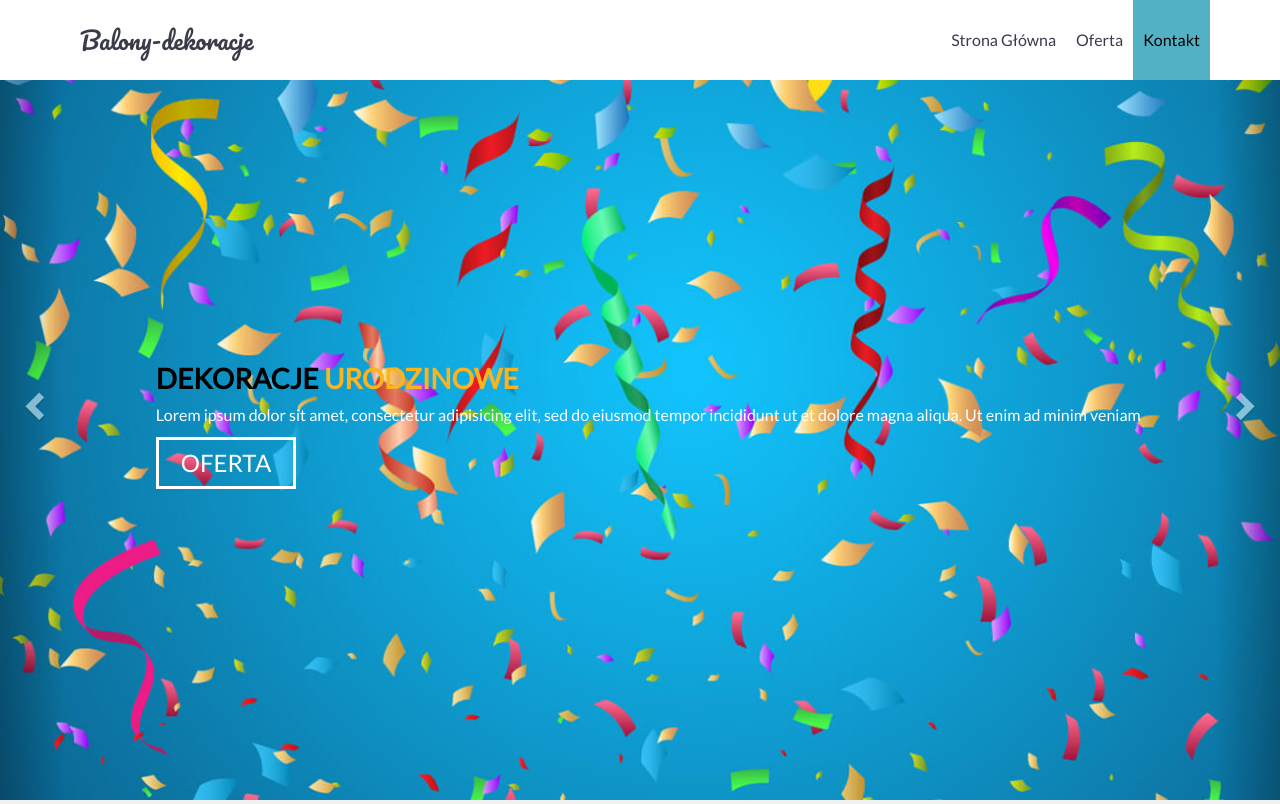
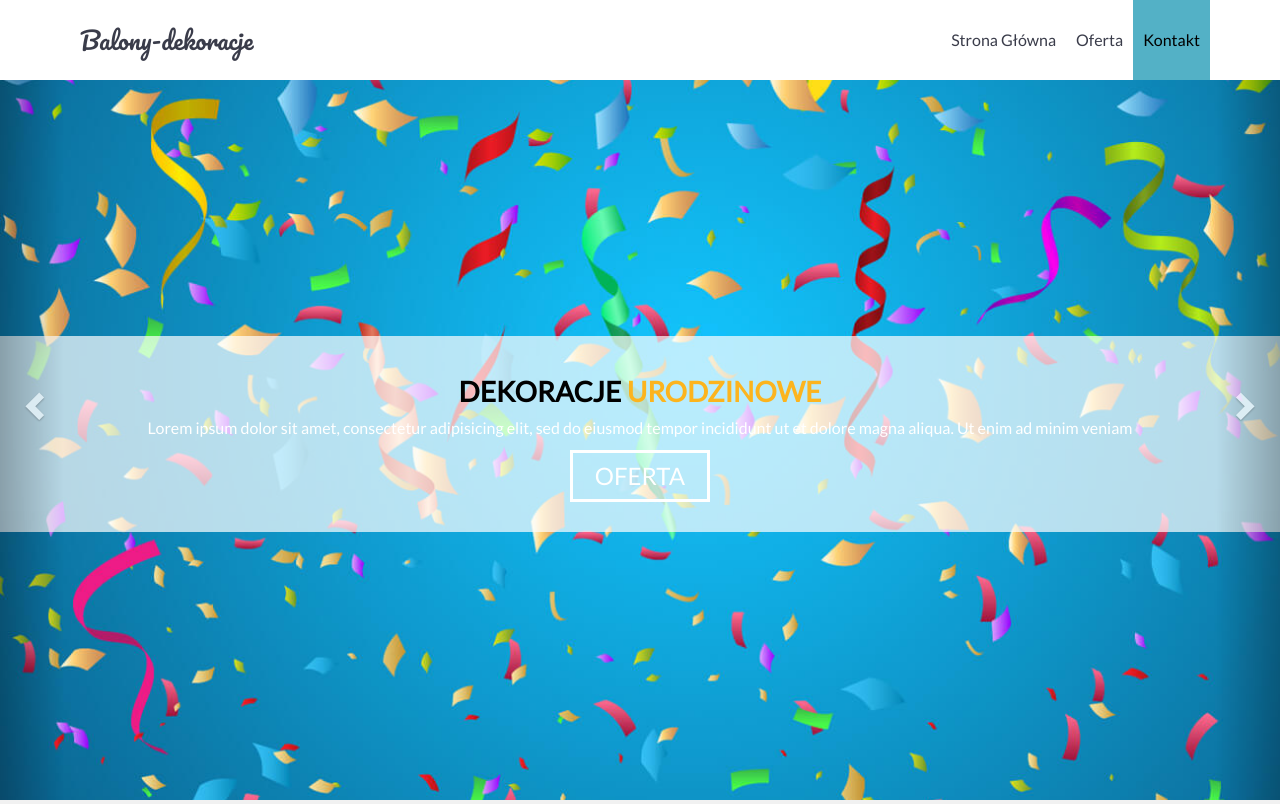
Before and after one commit to maciejdobrski/dekoracje-balony, a PHP site: page / in a window 1280 px wide. Shown: the top 804 px of the page. Run offline with PHP 8.4, Linux system fonts and the light colour scheme; some libraries are stand-ins or nearby versions.

Commit message:
Fix: Stylowanie karuzeli

```diff
--- a/assets/css/style.css
+++ b/assets/css/style.css
@@ -462,11 +462,15 @@ a, button {
       .carousel-inner .item.item-4 h2 {
         color: #53b1c6; }
     .carousel-inner .item .carousel-caption {
-      text-align: left;
+      text-align: center;
       text-shadow: none;
       top: 50%;
-      margin-top: -6%;
-      left: 11%; }
+      margin-top: -100px;
+      left: 0;
+      bottom: inherit;
+      background-color: rgba(255, 255, 255, 0.6);
+      padding-right: 30px;
+      padding-left: 30px; }
       .carousel-inner .item .carousel-caption h2 {
         font-size: 1.75em;
         text-transform: uppercase;
@@ -710,6 +714,24 @@ a, button {
     transform: translate(0); } }
 /* ===== Media queries ===== */
 @media (min-width: 768px) {
+  .carousel-inner {
+    height: 100%; }
+    .carousel-inner .item .carousel-caption {
+      text-shadow: none;
+      top: 50%;
+      margin-top: -5%;
+      left: 0;
+      bottom: inherit;
+      background-color: rgba(255, 255, 255, 0.7);
+      padding-left: 100px;
+      padding-right: 100px; }
+      .carousel-inner .item .carousel-caption h2 {
+        font-size: 1.75em;
+        text-transform: uppercase;
+        font-weight: 700; }
+        .carousel-inner .item .carousel-caption h2 span {
+          color: black; }
+
   .header.opacity {
     background-color: rgba(241, 241, 241, 0.5); }
   .header .navbar-header {
--- a/assets/sass/style.scss
+++ b/assets/sass/style.scss
@@ -166,11 +166,15 @@ a, button {
     }
 
     .carousel-caption{
-      text-align: left;
+      text-align: center;
       text-shadow: none;
       top: 50%;
-      margin-top: -6%;
-      left: 11%;
+      margin-top: -100px;
+      left: 0;
+      bottom: inherit;
+      background-color: rgba(255,255,255,0.6);
+      padding-right: 30px;
+      padding-left: 30px;
 
       h2{
         font-size: 1.75em;
@@ -535,6 +539,32 @@ a, button {
 /* ===== Media queries ===== */
 
 @media (min-width: 768px) {
+  .carousel-inner{
+    height: 100%;
+
+    .item{
+      .carousel-caption{
+        text-shadow: none;
+        top: 50%;
+        margin-top: -5%;
+        left: 0;
+        bottom: inherit;
+        background-color: rgba(255,255,255,0.7);
+        padding-left: 100px;
+        padding-right: 100px;
+
+        h2{
+          font-size: 1.75em;
+          text-transform: uppercase;
+          font-weight: 700;
+          span{
+            color: $primary-color-dark;
+          }
+        }
+      }
+    }
+  }
+
   .header{
     &.opacity{
       background-color: rgba(241, 241, 241, 0.5);
```
